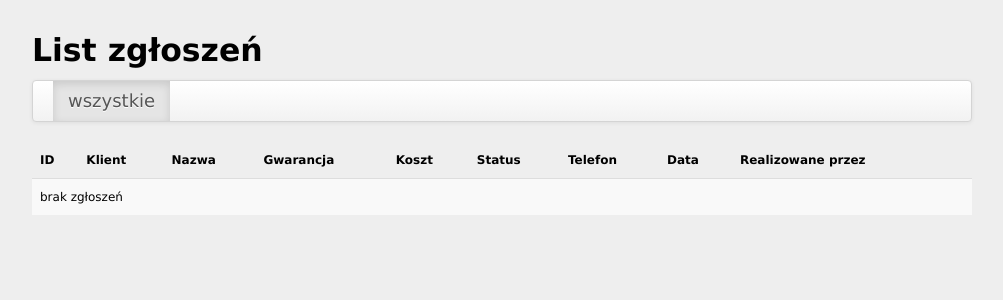
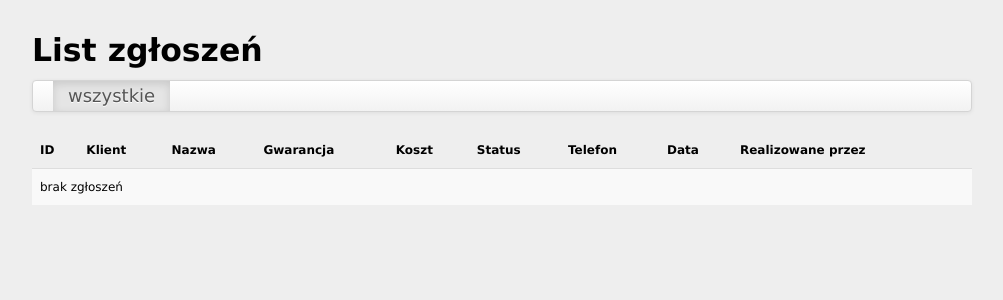
Before and after one commit to owad/dziobak, a Django app: template templates/product/product_list.html in a window 1280 px wide. Shown: the top 300 px of the page, without its empty margins (138-1141 px from the left). Run offline with Django 3.2, Linux system fonts and the light colour scheme; the template is opened without the code that fills it, so the values that code supplies are empty; some libraries are stand-ins or nearby versions.

Commit message:
css tweaks

```diff
--- a/cs_user/models.py
+++ b/cs_user/models.py
@@ -26,6 +26,10 @@ class Company(ABM):
 
     def __unicode__(self):
         return self.name
+
+    @property
+    def statuses(self):
+        return STATUSES
 
 
 class UserManager(DjangoUserManager):
--- a/product/constants.py
+++ b/product/constants.py
@@ -13,9 +13,9 @@ STATUSES = [
     (NEW, 'przyjęty'),
     (PROG, 'w realizacji'),
     (TO_EXT, 'do wysłania'),
-    (AT_EXT, 'w serwisie zewnętrznym'),
-    (FROM_EXT, 'odebrano z serwisu zewnętrznego'),
-    (READY, 'do wydania'),
+#    (AT_EXT, 'w serwisie zewnętrznym'),
+#    (FROM_EXT, 'odebrano z serwisu zewnętrznego'),
+#    (READY, 'do wydania'),
     (CLOSED, 'wydany')]
 
 STATUS_NAMES = dict(STATUSES)
--- a/static/css/styles.css
+++ b/static/css/styles.css
@@ -67,3 +67,11 @@ div.input-append {
 .pagination {
     text-align: center;
 }
+
+li.filter {
+    line-height: 10px;
+}
+
+div.filters {
+    min-height: 30px;
+}
--- a/templates/product/product_list.html
+++ b/templates/product/product_list.html
@@ -6,11 +6,11 @@
 
 {% block content %}
     <div class="navbar">
-        <div class="navbar-inner">
+        <div class="navbar-inner filters">
             <ul class="nav">
-                <li class="{% if not status_filter %}active{% endif %}"><a href="{% url 'product_list' %}">wszystkie</a></li>
+                <li class="filter {% if not status_filter %}active{% endif %}"><a href="{% url 'product_list' %}">wszystkie</a></li>
                 {% for key, status in user.company.statuses %}
-                <li class="{% if key == status_filter %}active{% endif %}"><a href="{% url 'product_list' key %}">{{ status }}</a></li>
+                <li class="filter {% if key == status_filter %}active{% endif %}"><a href="{% url 'product_list' key %}">{{ status }}</a></li>
                 {% endfor %}
             </ul>
         </div>
```
